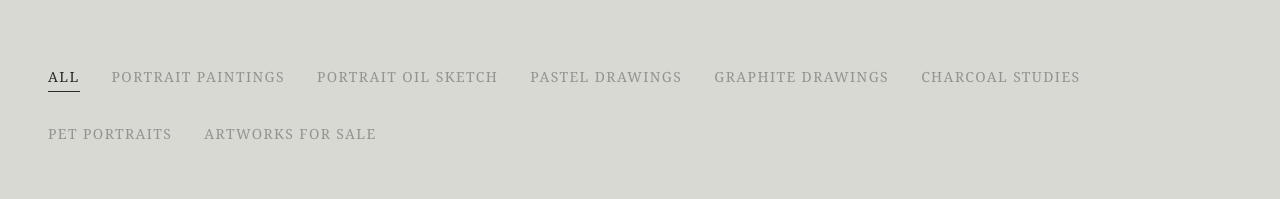
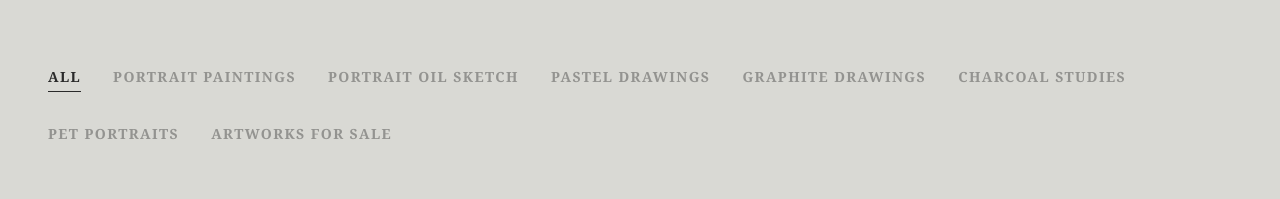
Before and after one commit to zachshev/Portfolio, a Next.js app: page /artwork in a window 1280 px wide. Shown: the part 273-472 px from the top of the page. Built offline with nearby package versions, Linux system fonts and the light colour scheme.

Commit message:
Update page.tsx

```diff
--- a/src/app/artwork/page.tsx
+++ b/src/app/artwork/page.tsx
@@ -168,7 +168,7 @@ function ArtworkGallery() {
             key={cat}
             type="button"
             onClick={() => setActiveCategory(cat)}
-            className={`font-sans text-xs md:text-sm tracking-widest uppercase transition-colors duration-500 pb-1 border-b ${
+            className={`font-sans font-bold text-xs md:text-sm tracking-widest uppercase transition-colors duration-500 pb-1 border-b ${
               activeCategory === cat
                 ? "text-[#2a2a2a] border-[#2a2a2a]"
                 : "text-[#2a2a2a]/40 border-transparent hover:text-[#2a2a2a]/70"
```
